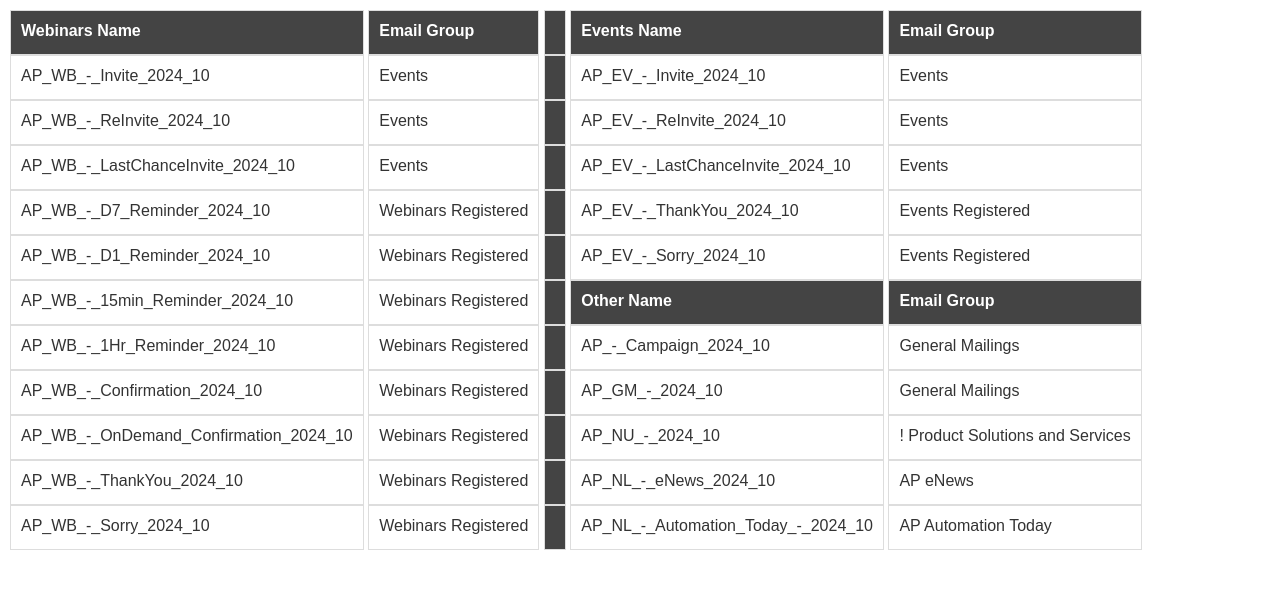
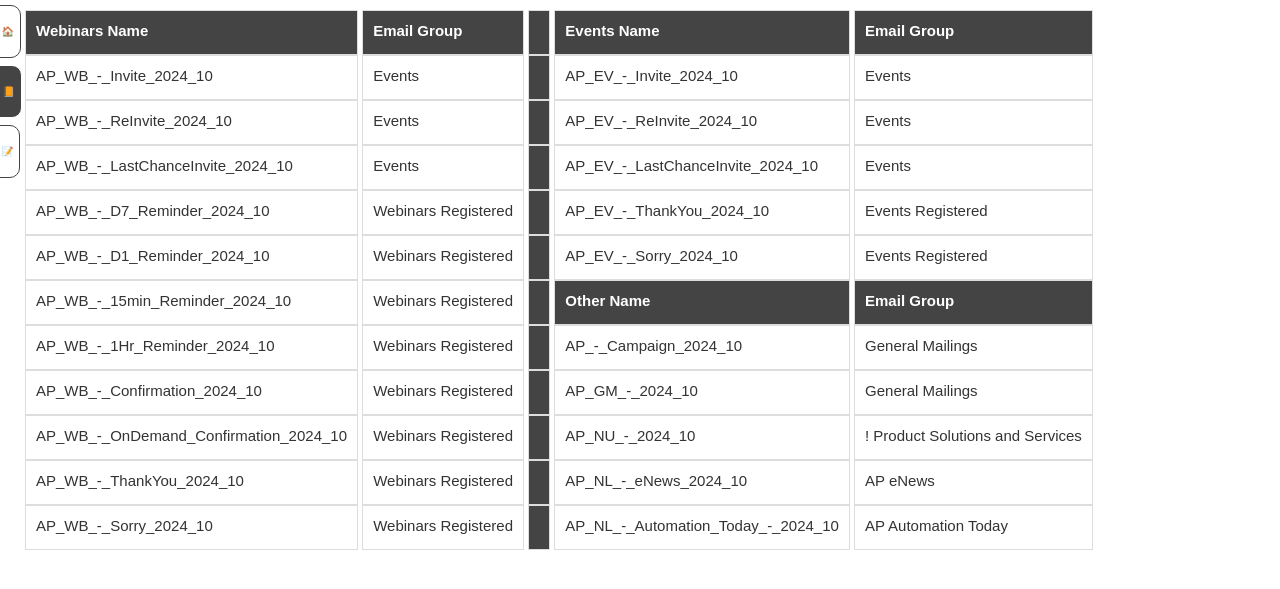
Before and after one commit to naveenvl123/RW-Helpline, a PHP site: page /1.html in a window 1280 px wide. Shown: the top 589 px of the page. Run offline with PHP 8.4, Linux system fonts and the light colour scheme.

Commit message:
new update

```diff
--- a/1.html
+++ b/1.html
@@ -1,20 +1,47 @@
-<a href="index.php"></a>
-
 <!DOCTYPE html>
 <html lang="en">
 
 <head>
   <meta charset="UTF-8">
   <meta name="viewport" content="width=device-width, initial-scale=1.0">
-  <title>Documentation</title>
+  <title>RW Helpline</title>
+  <script src="https://code.jquery.com/jquery-3.7.1.slim.min.js"
+    integrity="sha256-kmHvs0B+OpCW5GVHUNjv9rOmY0IvSIRcf7zGUDTDQM8=" crossorigin="anonymous"></script>
+  <link rel="stylesheet" href="RW-Helpline.css" />
 
-  <link rel="icon" type="image/png" sizes="16x16"
-    href="https://www.rockwellautomation.com/etc.clientlibs/rockwell-aem-base/clientlibs/clientlib-base/resources/favicons/favicon-16x16.png" />
-  <link rel="stylesheet" href="RW-Helpline.css" />
 </head>
 
 <body>
-  <table>
+  <section class="pages">
+    <ul>
+      <li>
+        <a href="index.html" class="menu-home">
+          <span>
+            Home
+          </span>
+          🏠
+        </a>
+      </li>
+      <li>
+        <a href="#" class="menu-1 active">
+          <span>
+            Naming
+          </span>
+          📙
+        </a>
+      </li>
+      <li>
+        <a href="2.html" class="menu-2">
+          <span>
+            Reference
+          </span>
+          📝
+        </a>
+      </li>
+    </ul>
+  </section>
+
+  <table style="padding-left: 25px;">
     <tbody>
 
       <tr>
--- a/RW-Helpline.css
+++ b/RW-Helpline.css
@@ -29,24 +29,44 @@ a {
   position: fixed;
   z-index: 999;
   background: #fff;
+  color: #444444;
   border: 1px solid;
-  padding: 3px 6px 6px 6px;
+  padding: 20px 6px;
     font-size: 10px;
-    transition: 0.6s ease-in-out;
+    transition: 0.3s ease-in-out;
   margin-top: 0;
   border-radius: 0 10px 10px 0;
 }
 
 .pages ul li a:hover {
-  left: 0px !important;
+  left: -1px !important;
   box-shadow: -3px 3px 3px 3px #0000008c;
-  font-size: 25px;
+  font-size: 13px;
 }
 
 .pages ul li a span {
   left: 0;
 }
 
+.pages ul li a.active {
+  background: #444444;
+  color: #fff;
+}
+
+.menu-home {
+  left: -35px;
+  top: 5px;
+}
+
+.menu-1 {
+  left: -42px;
+  top: 65px;
+}
+
+.menu-2 {
+  left: -55px;
+  top: 125px;
+}
 .img-icon {
   width: 25px;
 }
@@ -176,7 +196,6 @@ textarea {
 }
 
 table {
-  /* border: 1px solid #ddd; */
   border-collapse: collapse;
   border-spacing: 0;
   margin-bottom: 10px;
```
Also changed, not shown: 2.html (+46 -2 lines), index.html (+6 -5 lines).
